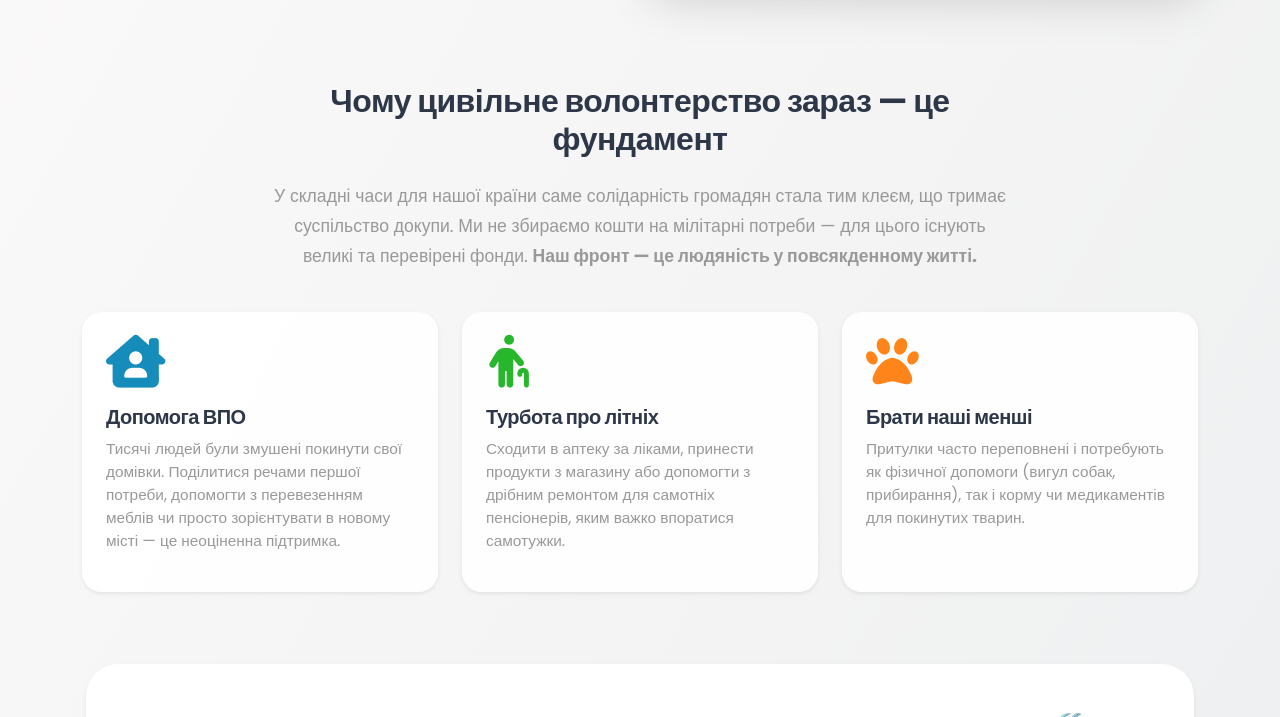
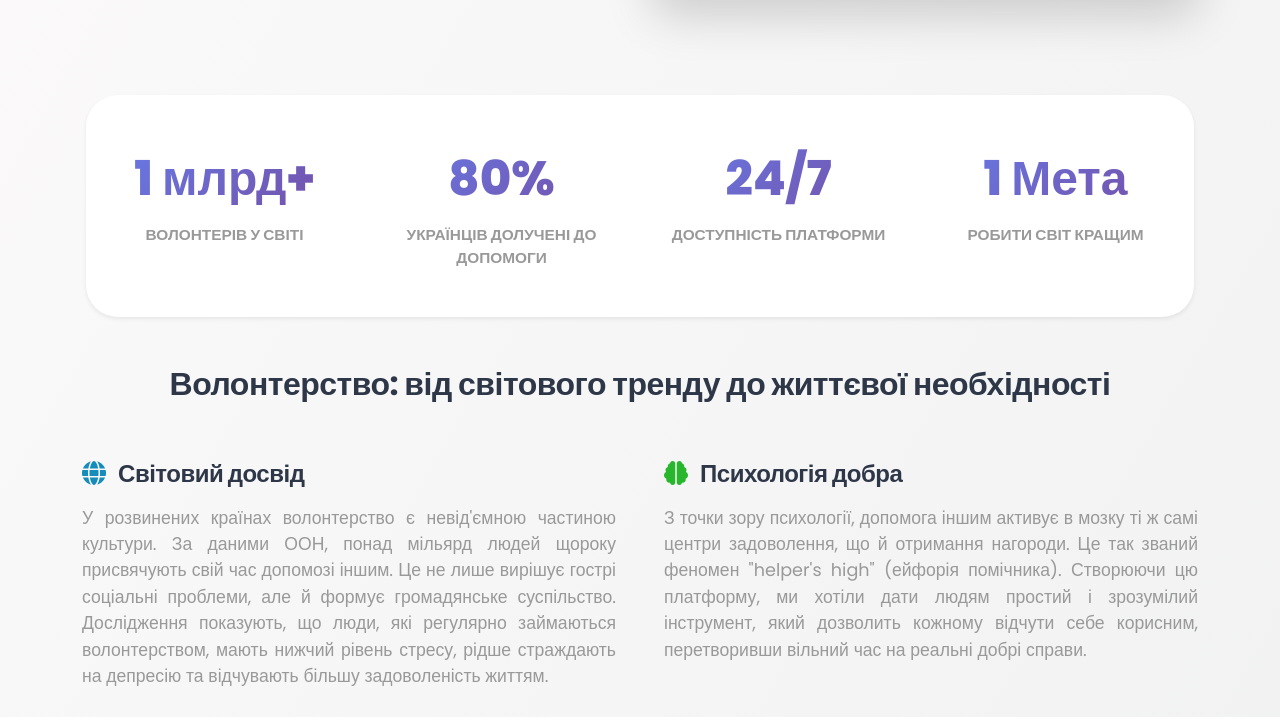
Before and after one commit to maksglushch/help-system, a Flask app: page /about in a window 1280 px wide. Shown: the part 636-1353 px from the top of the page. Run offline with Flask 3, Linux system fonts and the light colour scheme; some libraries are stand-ins or nearby versions.

Commit message:
реформа ебаут ас3.0

```diff
--- a/app/templates/about.html
+++ b/app/templates/about.html
@@ -1,110 +1,161 @@
-HTML
 {% extends "base.html" %}
 
 {% block content %}
 <style>
-    /* Ультимативний захист від плавання тексту */
-    .btn-no-jitter {
-        transition: transform 0.3s cubic-bezier(0.25, 0.8, 0.25, 1), box-shadow 0.3s ease;
-        will-change: transform; /* Каже браузеру: "Тримай це на відеокарті завжди!" */
-        backface-visibility: hidden;
-        transform: translateZ(0);
-        -webkit-font-smoothing: subpixel-antialiased;
+    /* АБСОЛЮТНО НЕПРОБИВНА КНОПКА (Без фізичного зсуву) */
+    .btn-solid-hover {
+        transition: box-shadow 0.3s ease, filter 0.3s ease;
+        transform: translateZ(0); /* Фіксація на відеокарті */
+        -webkit-font-smoothing: antialiased;
     }
-    .btn-no-jitter:hover {
-        transform: translateY(-4px) translateZ(0);
-        box-shadow: 0 15px 25px rgba(0,0,0,0.1);
+    .btn-solid-hover:hover {
+        box-shadow: 0 10px 25px rgba(102, 126, 234, 0.4) !important;
+        filter: brightness(1.1); /* Легке освітлення замість стрибка */
     }
-    .about-image {
+
+    .about-hero-img {
         object-fit: cover;
-        border: 5px solid white;
+        border: 8px solid white;
+        height: 450px;
+        width: 100%;
+    }
+    .stat-number {
+        font-size: 3rem;
+        font-weight: 800;
+        background: var(--primary-gradient);
+        -webkit-background-clip: text;
+        -webkit-text-fill-color: transparent;
+    }
+    .text-justify {
+        text-align: justify;
     }
 </style>
 
 <div class="row align-items-center py-5">
     <div class="col-lg-6 mb-4 mb-lg-0 pe-lg-5">
         <div class="badge bg-primary text-white rounded-pill px-3 py-2 mb-3 shadow-sm">
-            <i class="fa-solid fa-hands-holding-circle me-1"></i> Соціальний проект
+            <i class="fa-solid fa-earth-europe me-1"></i> Соціальне дослідження
         </div>
         <h1 class="display-4 fw-bolder mb-4" style="line-height: 1.2;">
-            Надійний тил: <br><span class="text-primary">сила звичайних людей</span>
+            Більше ніж код. <br><span class="text-primary">Філософія взаємодопомоги</span>
         </h1>
-        <p class="lead text-muted mb-4" style="font-size: 1.2rem;">
-            Help System — це дипломний проект, який народився з реалій нашого сьогодення. Це платформа для тих, хто не звик стояти осторонь, коли поруч комусь потрібна допомога.
+        <p class="lead text-muted mb-4">
+            Help System — це не просто дипломний проект. Це спроба оцифрувати людяність та створити інструмент, який робить допомогу доступною, швидкою та безпечною.
         </p>
     </div>
     <div class="col-lg-6 position-relative">
-        <div style="position: absolute; top: -20px; right: -20px; width: 100px; height: 100px; background: #667eea; opacity: 0.1; border-radius: 50%; z-index: -1;"></div>
-        <img src="https://images.unsplash.com/photo-1593113630400-ea4288922497?q=80&w=1000&auto=format&fit=crop"
+        <div style="position: absolute; top: -20px; right: -20px; width: 120px; height: 120px; background: #667eea; opacity: 0.1; border-radius: 50%; z-index: -1;"></div>
+        <img src="https://images.unsplash.com/photo-1593113588332-cd288d649433?q=80&w=1000&auto=format&fit=crop"
              onerror="this.src='https://images.unsplash.com/photo-1582213782179-e0d53f98f2ca?q=80&w=1000&auto=format&fit=crop';"
-             alt="Громада разом"
-             class="img-fluid rounded-4 shadow-lg about-image" style="height: 400px; width: 100%;">
+             alt="Команда волонтерів"
+             class="img-fluid rounded-4 shadow-lg about-hero-img">
     </div>
 </div>
 
-<div class="row justify-content-center text-center mt-5 mb-4">
-    <div class="col-lg-8">
-        <h2 class="fw-bold mb-4">Чому цивільне волонтерство зараз — це фундамент</h2>
-        <p class="text-muted" style="font-size: 1.1rem; line-height: 1.7;">
-            У складні часи для нашої країни саме солідарність громадян стала тим клеєм, що тримає суспільство докупи.
-            Ми не збираємо кошти на мілітарні потреби — для цього існують великі та перевірені фонди.
-            <strong>Наш фронт — це людяність у повсякденному житті.</strong>
+<div class="row text-center my-5 py-5 bg-white rounded-5 shadow-sm mx-1">
+    <div class="col-md-3 col-6 mb-4 mb-md-0">
+        <div class="stat-number">1 млрд+</div>
+        <div class="text-muted fw-bold text-uppercase small mt-2">Волонтерів у світі</div>
+    </div>
+    <div class="col-md-3 col-6 mb-4 mb-md-0">
+        <div class="stat-number">80%</div>
+        <div class="text-muted fw-bold text-uppercase small mt-2">Українців долучені до допомоги</div>
+    </div>
+    <div class="col-md-3 col-6">
+        <div class="stat-number">24/7</div>
+        <div class="text-muted fw-bold text-uppercase small mt-2">Доступність платформи</div>
+    </div>
+    <div class="col-md-3 col-6">
+        <div class="stat-number">1 Мета</div>
+        <div class="text-muted fw-bold text-uppercase small mt-2">Робити світ кращим</div>
+    </div>
+</div>
+
+<div class="row mb-5 pb-4">
+    <div class="col-lg-12 text-center mb-5">
+        <h2 class="fw-bold">Волонтерство: від світового тренду до життєвої необхідності</h2>
+    </div>
+    <div class="col-md-6 mb-4 pe-md-4">
+        <h4 class="fw-bold mb-3"><i class="fa-solid fa-globe text-primary me-2"></i> Світовий досвід</h4>
+        <p class="text-muted text-justify">
+            У розвинених країнах волонтерство є невід'ємною частиною культури. За даними ООН, понад мільярд людей щороку присвячують свій час допомозі іншим. Це не лише вирішує гострі соціальні проблеми, але й формує громадянське суспільство. Дослідження показують, що люди, які регулярно займаються волонтерством, мають нижчий рівень стресу, рідше страждають на депресію та відчувають більшу задоволеність життям.
+        </p>
+    </div>
+    <div class="col-md-6 mb-4 ps-md-4 border-md-start">
+        <h4 class="fw-bold mb-3"><i class="fa-solid fa-brain text-success me-2"></i> Психологія добра</h4>
+        <p class="text-muted text-justify">
+            З точки зору психології, допомога іншим активує в мозку ті ж самі центри задоволення, що й отримання нагороди. Це так званий феномен "helper's high" (ейфорія помічника). Створюючи цю платформу, ми хотіли дати людям простий і зрозумілий інструмент, який дозволить кожному відчути себе корисним, перетворивши вільний час на реальні добрі справи.
         </p>
     </div>
 </div>
 
-<div class="row g-4 mb-5 pb-4">
+<div class="row justify-content-center text-center mt-5 mb-5 bg-light py-5 rounded-5 mx-1">
+    <div class="col-lg-8">
+        <span class="badge bg-warning text-dark mb-3 px-3 py-2 rounded-pill shadow-sm border border-warning">Український контекст</span>
+        <h2 class="fw-bold mb-4">Феномен цивільного тилу в Україні</h2>
+        <p class="text-muted mb-5 text-center">
+            Сьогодні українське волонтерство стало безпрецедентним явищем у світовій історії. І поки великі фонди закривають глобальні та мілітарні потреби, <strong>наш фокус — це цивільний тил</strong>. Це ті щоденні, непомітні подвиги, які допомагають громадам виживати та залишатися людяними.
+        </p>
+
+        <div class="row g-4 text-start">
             <div class="col-md-4">
                 <div class="card static-card h-100 border-0 shadow-sm p-4">
-            <div class="text-primary mb-3"><i class="fa-solid fa-house-chimney-user fa-3x"></i></div>
-            <h5 class="fw-bold">Допомога ВПО</h5>
-            <p class="text-muted small">Тисячі людей були змушені покинути свої домівки. Поділитися речами першої потреби, допомогти з перевезенням меблів чи просто зорієнтувати в новому місті — це неоціненна підтримка.</p>
+                    <div class="text-primary mb-3"><i class="fa-solid fa-house-chimney-user fa-2x"></i></div>
+                    <h5 class="fw-bold">Підтримка ВПО</h5>
+                    <p class="text-muted small">Тисячі родин починають життя з нуля. Зібрати речі першої потреби, поділитися посудом, допомогти з ремонтом чи просто показати місто — це базова інтеграція, яку забезпечують звичайні сусіди.</p>
                 </div>
             </div>
             <div class="col-md-4">
                 <div class="card static-card h-100 border-0 shadow-sm p-4">
-            <div class="text-success mb-3"><i class="fa-solid fa-person-cane fa-3x"></i></div>
+                    <div class="text-success mb-3"><i class="fa-solid fa-person-cane fa-2x"></i></div>
                     <h5 class="fw-bold">Турбота про літніх</h5>
-            <p class="text-muted small">Сходити в аптеку за ліками, принести продукти з магазину або допомогти з дрібним ремонтом для самотніх пенсіонерів, яким важко впоратися самотужки.</p>
+                    <p class="text-muted small">Через міграцію багато літніх людей залишилися без підтримки рідних. Принести продукти, купити ліки, налаштувати смартфон чи просто вислухати — це рятує від соціальної ізоляції.</p>
                 </div>
             </div>
             <div class="col-md-4">
                 <div class="card static-card h-100 border-0 shadow-sm p-4">
-            <div class="text-warning mb-3"><i class="fa-solid fa-paw fa-3x"></i></div>
-            <h5 class="fw-bold">Брати наші менші</h5>
-            <p class="text-muted small">Притулки часто переповнені і потребують як фізичної допомоги (вигул собак, прибирання), так і корму чи медикаментів для покинутих тварин.</p>
+                    <div class="text-warning mb-3"><i class="fa-solid fa-paw fa-2x"></i></div>
+                    <h5 class="fw-bold">Порятунок тварин</h5>
+                    <p class="text-muted small">Притулки працюють на межі можливостей. Платформа дозволяє координувати вигул собак, тимчасову перетримку, доставку корму та лікування покинутих улюбленців.</p>
+                </div>
+            </div>
         </div>
     </div>
 </div>
 
-<div class="row align-items-center py-5 flex-column-reverse flex-lg-row bg-white rounded-5 shadow-sm mx-1 px-3">
+<div class="row align-items-center py-5 flex-column-reverse flex-lg-row">
     <div class="col-lg-6 mt-5 mt-lg-0">
         <img src="https://images.unsplash.com/photo-1531206715517-5c0ba140fea2?q=80&w=1000&auto=format&fit=crop"
              onerror="this.src='https://images.unsplash.com/photo-1469571486292-0ba58a3f068b?q=80&w=1000&auto=format&fit=crop';"
-             alt="Підтримка"
-             class="img-fluid rounded-4 shadow-sm about-image" style="height: 350px; width: 100%;">
+             alt="Технології"
+             class="img-fluid rounded-4 shadow-sm about-hero-img" style="height: 350px;">
     </div>
     <div class="col-lg-6 ps-lg-5">
-        <h3 class="fw-bold mb-4">Технології на службі добра 🛠️</h3>
-        <p class="text-muted mb-3">
-            Щоб допомога була швидкою, система використовує сучасний стек технологій. Завдяки інтеграції з мапами <strong>Leaflet</strong>, ви бачите актуальні заявки виключно у вашому радіусі.
+        <h2 class="fw-bold mb-4">Технології на службі суспільства 💻</h2>
+        <p class="text-muted mb-3 text-justify">
+            Класичний пошук допомоги через соцмережі має багато недоліків: пости губляться у стрічці, складно знайти заявку поруч із домом, а публікація особистих даних (телефону, адреси) створює ризики шахрайства.
         </p>
-        <p class="text-muted mb-4">
-            Внутрішній чат гарантує приватність — вам не потрібно публікувати свій особистий номер телефону. А система рейтингів допомагає формувати спільноту, засновану на взаємній повазі та довірі.
+        <p class="text-muted mb-4 text-justify">
+            <strong>Рішення Help System:</strong> Ми створили закриту екосистему. Завдяки інтеграції з гео-мапами <strong>Leaflet</strong>, ви бачите лише актуальні заявки у вашому районі. Вбудований чат дозволяє координувати дії без обміну номерами, а система ролей (Волонтер / Потребуючий) чітко розмежовує функціонал. Проект побудовано на надійному бекенді <strong>Python (Flask)</strong> із використанням баз даних PostgreSQL.
         </p>
 
-        <a href="{{ url_for('auth.login', user_type='volunteer') }}" class="btn btn-primary rounded-pill px-4 py-3 btn-no-jitter d-inline-block">
-            <i class="fa-solid fa-hands-holding-child me-2"></i> Приєднатися до ініціативи
+        <a href="{{ url_for('auth.login', user_type='volunteer') }}" class="btn btn-primary rounded-pill px-4 py-3 btn-solid-hover d-inline-block">
+            <i class="fa-solid fa-bolt me-2"></i> Стати частиною системи
         </a>
     </div>
 </div>
 
-<div class="text-center mt-5 mb-4 py-5 rounded-5 mx-1" style="background: linear-gradient(135deg, rgba(102, 126, 234, 0.05) 0%, rgba(118, 75, 162, 0.05) 100%); border: 1px dashed rgba(102, 126, 234, 0.3);">
-    <h3 class="mb-3 fw-bold">Маленької допомоги не буває</h3>
-    <p class="text-muted mb-4">Витративши всього годину свого часу, ви можете вирішити проблему, яка здавалася людині нездоланною.</p>
+<div class="text-center mt-5 mb-4 py-5 rounded-5 mx-1 position-relative overflow-hidden" style="background: var(--primary-gradient);">
+    <div style="position: absolute; top: -50px; left: -50px; width: 200px; height: 200px; background: rgba(255,255,255,0.1); border-radius: 50%;"></div>
+    <div style="position: absolute; bottom: -50px; right: -50px; width: 150px; height: 150px; background: rgba(255,255,255,0.1); border-radius: 50%;"></div>
 
-    <a href="{{ url_for('main.index') }}" class="btn btn-outline-primary rounded-pill px-5 py-2 btn-no-jitter bg-white d-inline-block">
+    <div class="position-relative z-index-1">
+        <h3 class="mb-3 fw-bold text-white">Маленької допомоги не буває</h3>
+        <p class="text-white-50 mb-4" style="font-size: 1.1rem;">Ваша година вільного часу може змінити чийсь день на краще.</p>
+
+        <a href="{{ url_for('main.index') }}" class="btn btn-light text-primary rounded-pill px-5 py-3 btn-solid-hover fw-bold d-inline-block">
             <i class="fa-solid fa-arrow-left me-2"></i> Повернутися на головну
         </a>
     </div>
+</div>
 {% endblock %}
```
Lines whose indentation alone changed are shown as unchanged.
